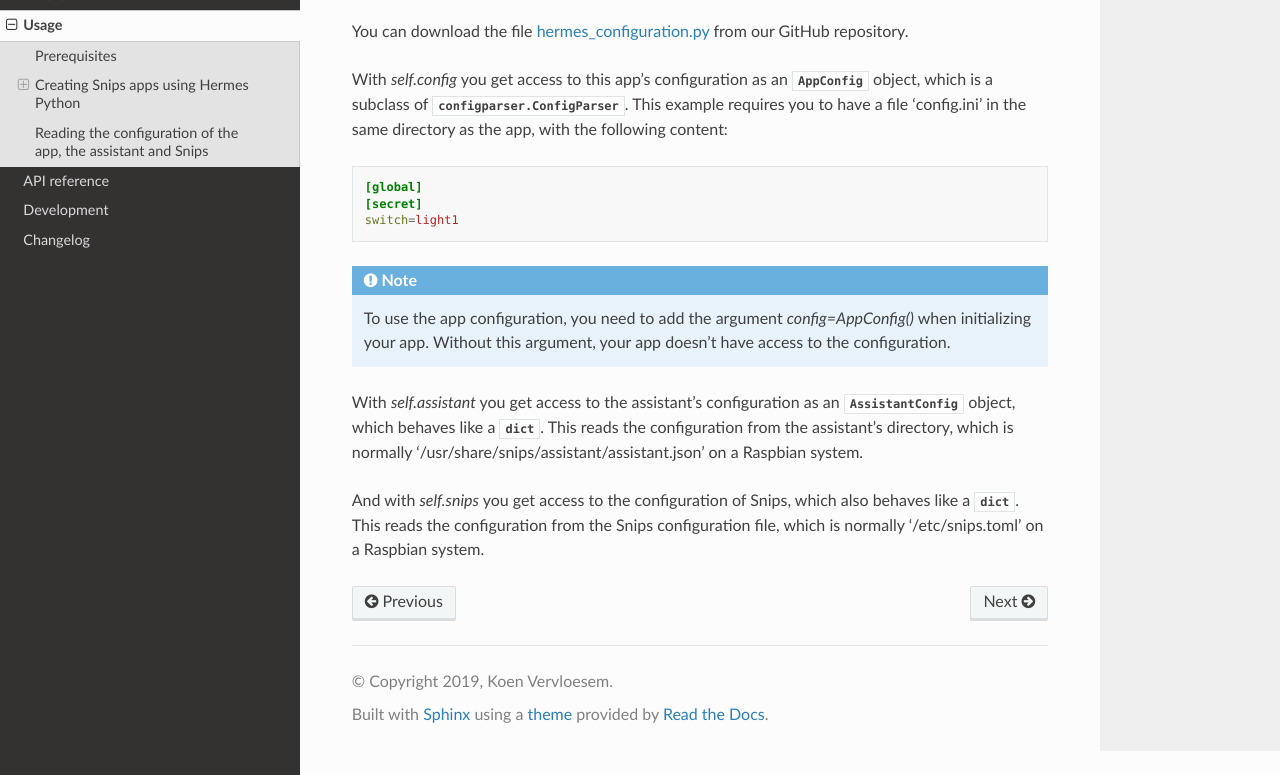
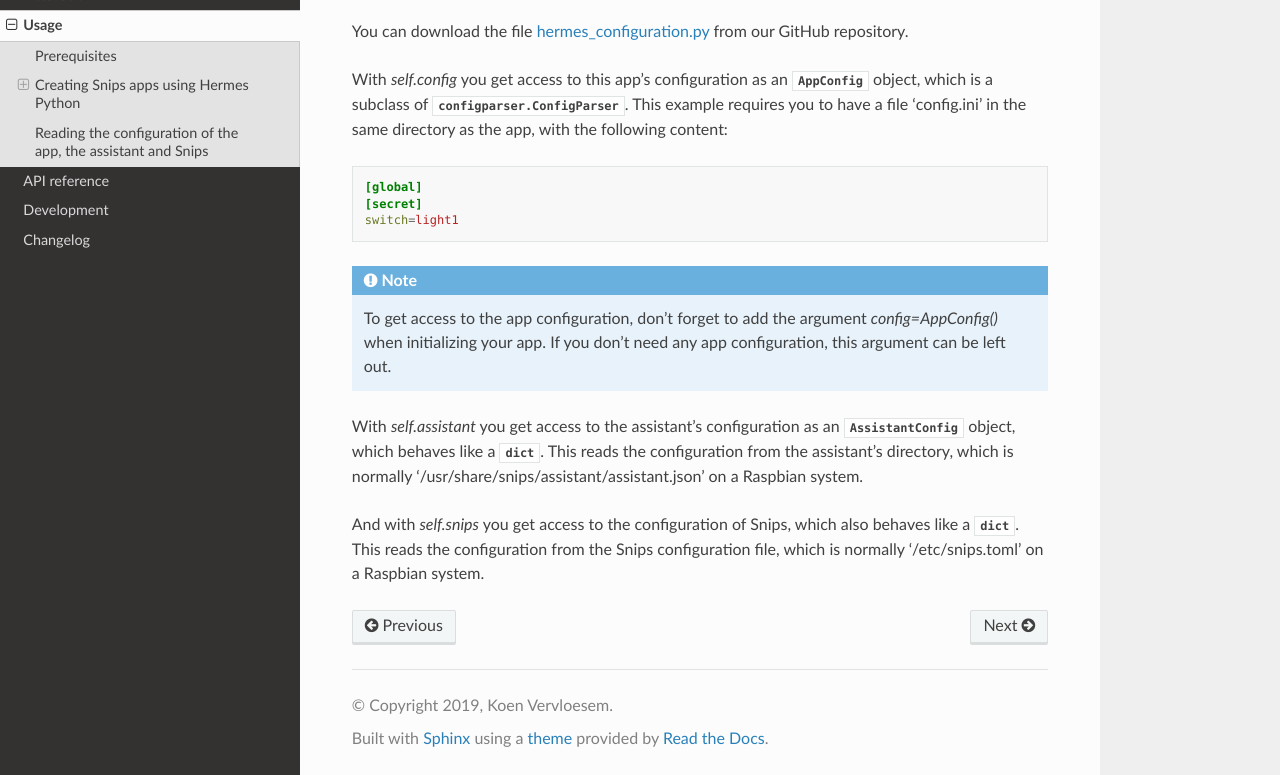
Before and after one commit to koenvervloesem/snipskit, a Sphinx documentation site: the page built from docs/source/usage.rst, in a window 1280 px wide and 900 px high, scrolled down 1699 px, cut to the strip 125-900 px from the top of the window. Built offline with Sphinx 7.4.7 and the Read the Docs theme 2.0.0, drawn with Linux system fonts in a browser that asks for light colours.

Commit message:
Docs: Clarify config argument for app config

```diff
--- a/docs/source/usage.rst
+++ b/docs/source/usage.rst
@@ -94,7 +94,7 @@ With `self.config` you get access to this app's configuration as an :class:`.App
     [secret]
     switch=light1
 
-.. note:: To use the app configuration, you need to add the argument `config=AppConfig()` when initializing your app. Without this argument, your app doesn't have access to the configuration.
+.. note:: To get access to the app configuration, don't forget to add the argument `config=AppConfig()` when initializing your app. If you don't need any app configuration, this argument can be left out.
 
 With `self.assistant` you get access to the assistant's configuration as an :class:`.AssistantConfig` object, which behaves like a :class:`dict`. This reads the configuration from the assistant's directory, which is normally '/usr/share/snips/assistant/assistant.json' on a Raspbian system.
 
```
